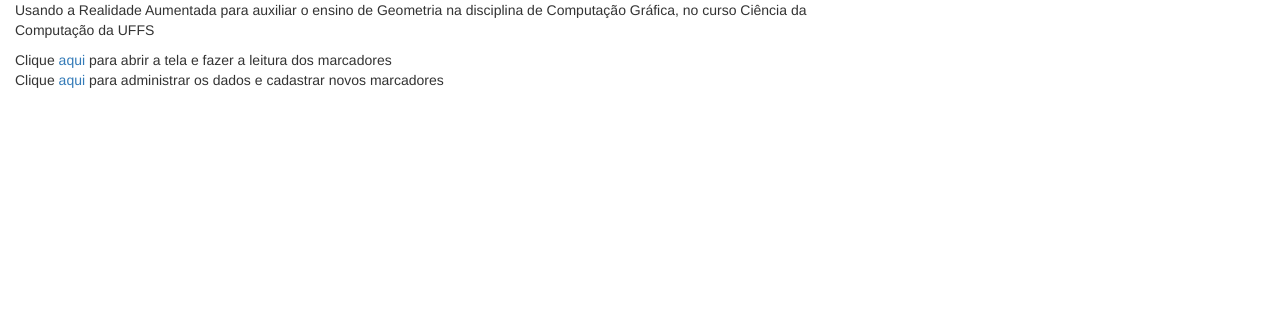
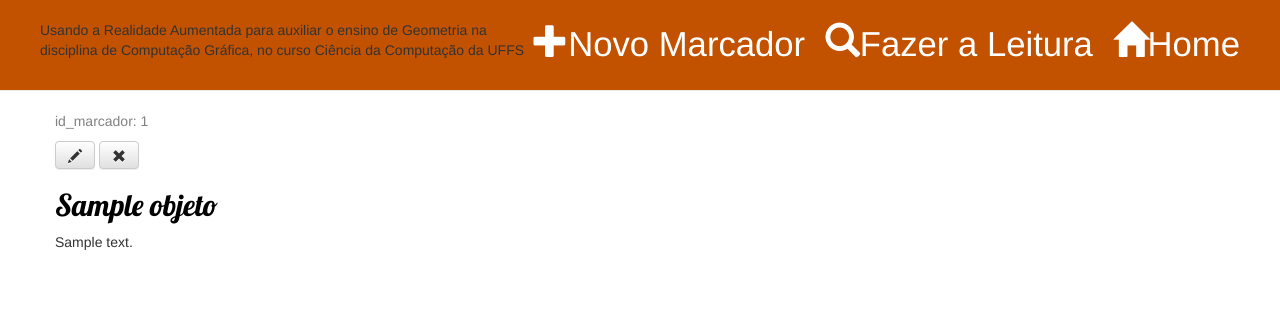
Before and after one commit to mauricioandrek/ra_tcc, a Django app: page / in a window 1280 px wide. Shown: the top 321 px of the page. Run offline with Django 3.2, Linux system fonts and the light colour scheme; tables that the repository leaves empty hold one stand-in row (values such as "Sample post"); some libraries are stand-ins or nearby versions.

Commit message:
Ajustes para cadastrar os objetos direto do site

```diff
--- a/ra/models.py
+++ b/ra/models.py
@@ -7,13 +7,15 @@
 	nome = models.CharField(max_length=100, blank=False)
 	descricao = models.CharField(max_length=2000, blank=True)
 	id_marcador = models.IntegerField()
-	path_modelo = models.CharField(max_length=2000, blank=True)
-
+	path_modelo_OBJ = models.CharField(max_length=2000, blank=True)
+	path_modelo_MTL = models.CharField(max_length=2000, blank=True)
 	def _str_(self):
 		return self.nome
 	def get_id_marcador(self):
 		return self.id_marcador
-	def get_path_modelo(self):
-		return self.path_modelo
+	def get_path_modelo_OBJ(self):
+		return self.path_modelo_OBJ
+	def get_path_modelo_MTL(self):
+		return self.path_modelo_MTL
 	def get_descricao(self):
 		return self.descricao
--- /dev/null
+++ b/ra/static/css/style.css
@@ -0,0 +1,46 @@
+.page-header {
+    background-color: #C25100;
+    margin-top: 0;
+    padding: 20px 20px 20px 40px;
+}
+
+.page-header h1, .page-header h1 a, .page-header h1 a:visited, .page-header h1 a:active {
+    color: #ffffff;
+    font-size: 36pt;
+    text-decoration: none;
+}
+
+.content {
+    margin-left: 40px;
+}
+
+h1, h2, h3, h4 {
+    font-family: 'Lobster', cursive;
+}
+
+.date {
+    color: #828282;
+}
+
+.save {
+    float: right;
+}
+
+.post-form textarea, .post-form input {
+    width: 100%;
+}
+
+.top-menu, .top-menu:hover, .top-menu:visited {
+    color: #ffffff;
+    float: right;
+    font-size: 26pt;
+    margin-right: 20px;
+}
+
+.post {
+    margin-bottom: 70px;
+}
+
+.post h2 a, .post h2 a:visited {
+    color: #000000;
+}
--- /dev/null
+++ b/ra/templates/pages/base.html
@@ -0,0 +1,30 @@
+{% load static %}
+<html>
+    <head>
+        <title>Realidade Aumentada TCC</title>
+        <link rel="stylesheet" href="//maxcdn.bootstrapcdn.com/bootstrap/3.2.0/css/bootstrap.min.css">
+        <link rel="stylesheet" href="//maxcdn.bootstrapcdn.com/bootstrap/3.2.0/css/bootstrap-theme.min.css">
+        <link href='//fonts.googleapis.com/css?family=Lobster&subset=latin,latin-ext' rel='stylesheet' type='text/css'>
+        <link rel="stylesheet" href="{% static 'css/style.css' %}">
+    </head>
+    <body>
+        <div class="page-header">
+            <a href="{% url 'home' %}" class="top-menu"><span class="glyphicon glyphicon-home"></span>Home</a>
+            <a href="{% url 'leitura' %}" class="top-menu"><span class="glyphicon glyphicon-search"></span>Fazer a Leitura</a>
+            <a href="{% url 'objeto_novo' %}" class="top-menu"><span class="glyphicon glyphicon-plus"></span>Novo Marcador</a>
+
+            <p>
+                    Usando a Realidade Aumentada para auxiliar o ensino de
+                    Geometria na disciplina de Computação Gráfica, no curso Ciência da Computação da UFFS
+            </p>
+        </div>
+        <div class="content container">
+            <div class="row">
+                <div class="col-md-8">
+                    {% block content %}
+                    {% endblock %}
+                </div>
+            </div>
+        </div>
+    </body>
+</html>
--- a/ra/templates/pages/index.html
+++ b/ra/templates/pages/index.html
@@ -1,19 +1,16 @@
-<!doctype HTML>
-<html>
-<link rel="stylesheet" href="//maxcdn.bootstrapcdn.com/bootstrap/3.2.0/css/bootstrap.min.css">
-<link rel="stylesheet" href="//maxcdn.bootstrapcdn.com/bootstrap/3.2.0/css/bootstrap-theme.min.css">
- <div class="col-md-8">
-<p>
-Usando a Realidade Aumentada para auxiliar o ensino de
-Geometria na disciplina de Computação Gráfica, no curso Ciência da Computação da UFFS
-</p>
-</div>
-<br><br>
-    <div class="col-md-8">
-        <p>
-            Clique <a href='/objetos'>aqui</a> para abrir a tela e fazer a leitura dos marcadores
-            <br>
-            Clique <a href='/admin'>aqui</a> para administrar os dados e cadastrar novos marcadores
-        </p>
-    </div>
-</html>
+{% extends 'pages/base.html' %}
+
+{% block content %}
+    {% for objeto in objetos_list %}
+        <div class="post">
+            <div class="date">
+                <p>id_marcador: {{ objeto.id_marcador }}</p>
+            </div>
+            <a class="btn btn-default" href="{% url 'objeto_editar' pk=objeto.pk %}"><span class="glyphicon glyphicon-pencil"></span></a>
+            <a class="btn btn-default" href="{% url 'objeto_remover' pk=objeto.pk %}"><span class="glyphicon glyphicon-remove"></span></a>
+            <h2><a href="">{{ objeto.nome }}</a></h2>
+            <p>{{ objeto.path_modelo|linebreaksbr }}</p>
+            <p>{{ objeto.descricao|linebreaksbr }}</p>
+        </div>
+    {% endfor %}
+{% endblock %}
--- a/ra/templates/pages/objetos.html
+++ b/ra/templates/pages/leitura.html
@@ -19,7 +19,7 @@
             {% for objeto in objetos_list %}
               <a-marker type='barcode' value='{{objeto.id_marcador}}' registerevents>
                   {% load static %}
-                  <a-entity scale="0.05 0.05 0.05" obj-model="obj: url({% static ra %}ra/{{objeto.path_modelo}}/tinker.obj); mtl: url({% static ra %}ra/{{objeto.path_modelo}}/obj.mtl)">
+                  <a-entity scale="0.05 0.05 0.05" obj-model="obj: url(objeto.path_modelo_OBJ); mtl: url(objeto.path_modelo_MTL)">
                   </a-entity>
               </a-marker>
             {% endfor %}
--- a/ra/urls.py
+++ b/ra/urls.py
@@ -1,6 +1,12 @@
 from django.conf.urls import url
 from . import views
+from django.urls import path, include
 
 urlpatterns = [
-    url(r'^$', views.objetos_list, name='list'),
+    url(r'^$', views.index, name='home'),
+	url(r'^leitura/', views.leitura, name='leitura'),
+    url(r'^objeto/novo', views.objeto_novo, name='objeto_novo'),
+    path('objeto/<int:pk>/editar/', views.objeto_editar, name='objeto_editar'),
+    path('objeto/<int:pk>/remover/', views.objeto_remover, name='objeto_remover'),
+
 ]
--- a/ra/views.py
+++ b/ra/views.py
@@ -1,13 +1,80 @@
-from django.shortcuts import render
+from django.shortcuts import render, redirect, get_object_or_404
+from django.core.files.storage import FileSystemStorage, default_storage
 from django.http import HttpResponse
 from .models import Objeto
+from .forms import ObjetoForm
 from django import template
+import uuid
 
 
 def index(request):
-	return render(request, 'pages/index.html')
+    objetos = Objeto.objects.all()
+    context = {	'objetos_list': objetos }
+    return render(request, 'pages/index.html', context)
 
-def objetos_list(request):
+def objeto_novo(request):
+    if request.method == "POST":
+        form = ObjetoForm(request.POST)
+        if form.is_valid():
+            objeto = form.save(commit=False)
+            objeto.nome = request.POST.get('nome')
+            objeto.id_marcador = request.POST.get('id_marcador')
+            files = request.FILES.getlist('file')
+            files_paths = []
+            id = uuid.uuid1().hex
+            for f in files:
+                files_paths.append(handle_uploaded_file(id, f))
+            if files_paths[0] != None:
+                objeto.path_modelo_OBJ = files_paths[0]
+            if files_paths[0] != None:
+                objeto.path_modelo_MTL = files_paths[1]
+            objeto.descricao = request.POST.get('descricao')
+            objeto.save()
+            return redirect('home')
+    else:
+        form = ObjetoForm()
+    return render(request, 'pages/objeto_edit.html', {'form': form})
+def objeto_editar(request, pk):
+    objeto = get_object_or_404(Objeto, pk=pk)
+    if request.method == "POST":
+        form = ObjetoForm(request.POST, instance=objeto)
+        if form.is_valid():
+            objeto = form.save(commit=False)
+            objeto.nome = request.POST.get('nome')
+            objeto.id_marcador = request.POST.get('id_marcador')
+            files = request.FILES.getlist('file')
+            files_paths = []
+            id = uuid.uuid1().hex
+            for f in files:
+                files_paths.append(handle_uploaded_file(id, f))
+            if files_paths[0] != None:
+                objeto.path_modelo_OBJ = files_paths[0]
+            if files_paths[0] != None:
+                objeto.path_modelo_MTL = files_paths[1]
+            objeto.descricao = request.POST.get('descricao')
+            objeto.save()
+            return redirect('home')
+    else:
+        form = ObjetoForm(instance=objeto)
+    return render(request, 'pages/objeto_edit.html', {'form': form})
+def objeto_remover(request, pk):
+    objetoSelecionado = Objeto.objects.get(pk=pk)
+    if objetoSelecionado.path_modelo_OBJ != '' and default_storage.exists(objetoSelecionado.path_modelo_OBJ):
+        default_storage.delete(objetoSelecionado.path_modelo_OBJ)
+    if objetoSelecionado.path_modelo_MTL != '' and default_storage.exists(objetoSelecionado.path_modelo_MTL):
+        default_storage.delete(objetoSelecionado.path_modelo_MTL)
+    objetoSelecionado.delete()
+    objetos = Objeto.objects.all()
+    context = {	'objetos_list': objetos }
+    return render(request, 'pages/index.html', context)
+def leitura(request):
 	objetos = Objeto.objects.all()
 	context = {	'objetos_list': objetos }
-	return render(request, 'pages/objetos.html', context)
+	return render(request, 'pages/leitura.html', context)
+
+def handle_uploaded_file(name, myfile):
+    path = 'static/ra/objects/'+ name + '_' + myfile.name
+    fs = FileSystemStorage()
+    filename = fs.save(path, myfile)
+    uploaded_file_url = fs.url(filename)
+    return path
--- a/ra_tcc/settings.py
+++ b/ra_tcc/settings.py
@@ -121,9 +121,4 @@
 STATIC_ROOT = os.path.join(BASE_DIR, 'static')
 
 MEDIA_URL = '/media/'
-STATIC_ROOT = os.path.join(BASE_DIR, 'static')
 MEDIA_ROOT = os.path.join(BASE_DIR, 'media')
-
-MEDIA_URL = '/media/'
-STATIC_ROOT = os.path.join(BASE_DIR, 'static')
-MEDIA_ROOT = os.path.join(BASE_DIR, 'media')
--- a/ra_tcc/urls.py
+++ b/ra_tcc/urls.py
@@ -13,13 +13,10 @@
     1. Import the include() function: from django.urls import include, path
     2. Add a URL to urlpatterns:  path('blog/', include('blog.urls'))
 """
+from django.urls import path, include
 from django.contrib import admin
-from django.urls import path
-from django.conf.urls import url, include
-from ra import views
 
 urlpatterns = [
+    path('', include('ra.urls')),
     path('admin/', admin.site.urls),
-	url(r'^$', views.index),
-	url(r'^objetos/', include('ra.urls')),
 ]
```
Also changed, not shown: ra/forms.py (added, +8 -0 lines), ra/templates/pages/objeto_edit.html (added, +10 -0 lines), ra/migrations/0002_auto_20191029_2248.py (added).
